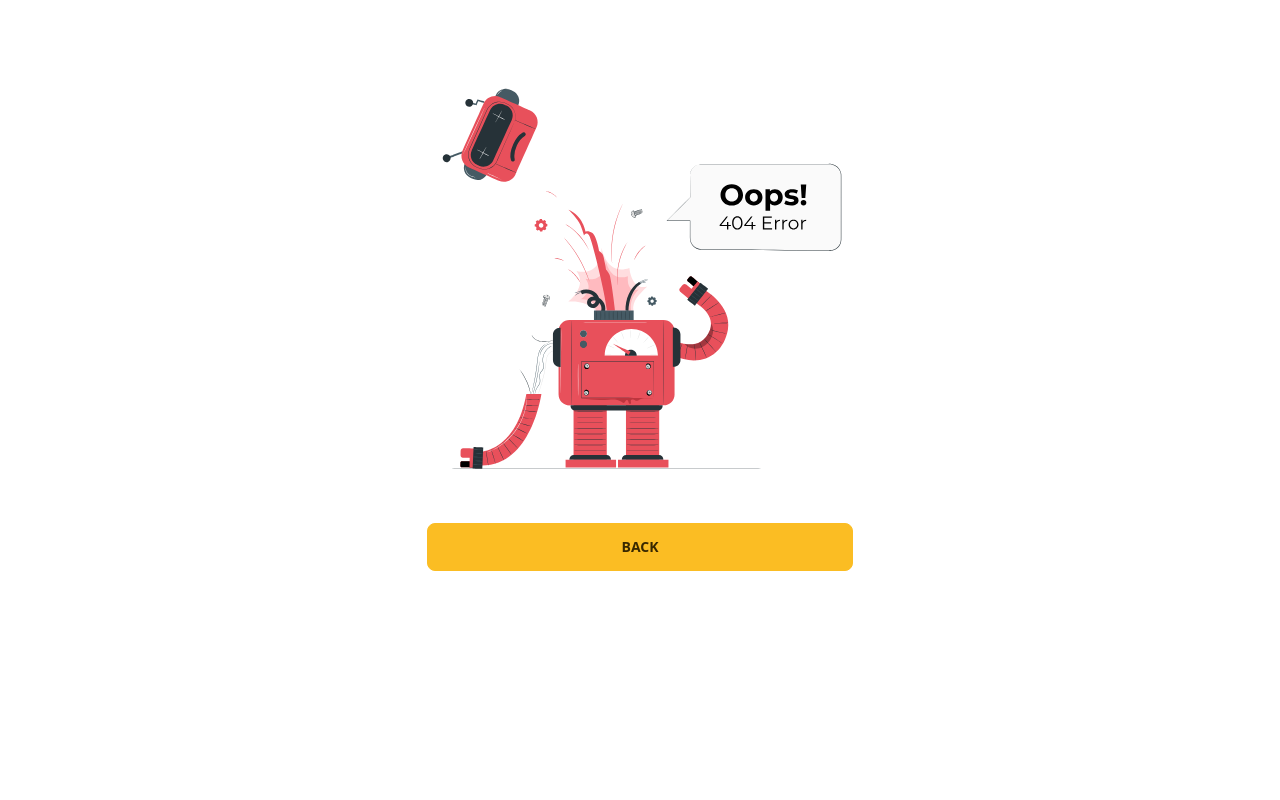
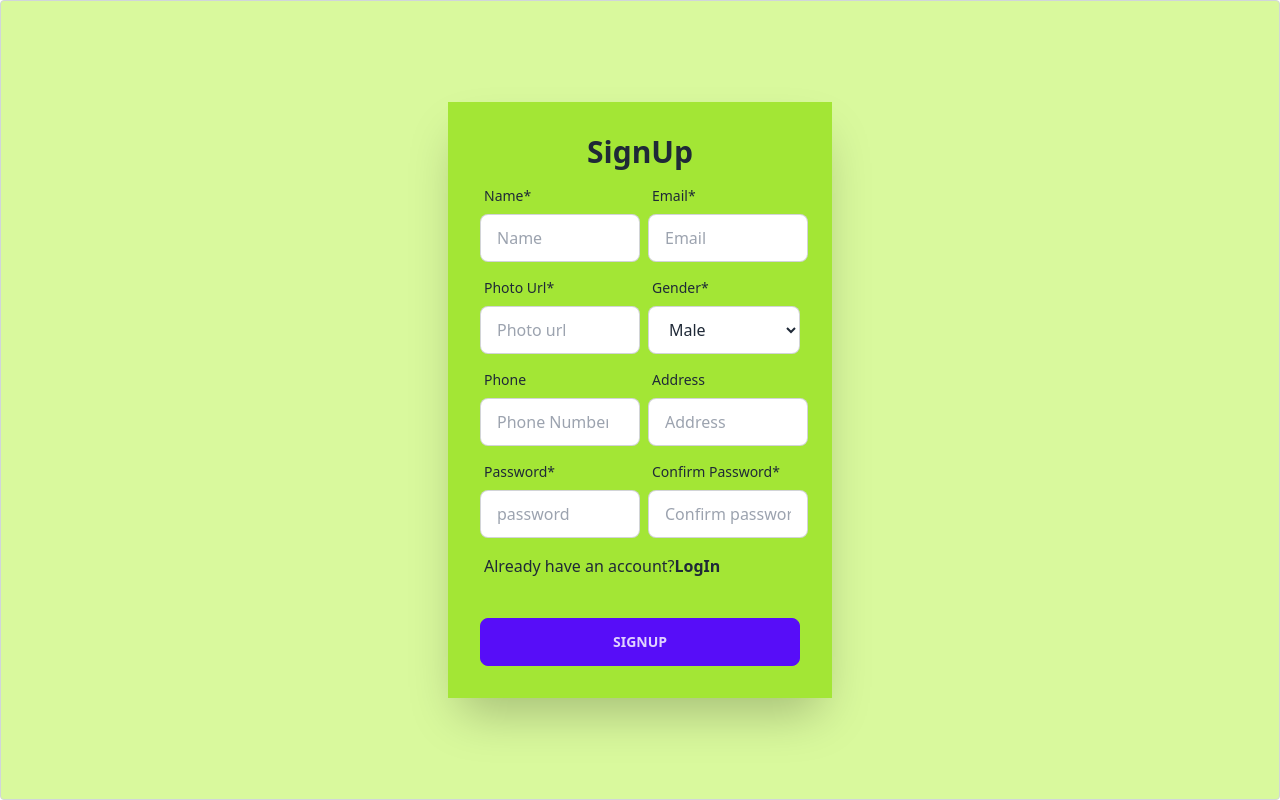
Before and after one commit to MuhiuddinSamim/Ollo, a React (Vite) app: page /signUp in a window 1280 px wide. Before the commit this address had no page. Built offline with nearby package versions, Linux system fonts and the light colour scheme.

Commit message:
more line added

```diff
--- a/src/Components/SignIn/LogIn.jsx
+++ b/src/Components/SignIn/LogIn.jsx
@@ -1,11 +1,13 @@
 import React from 'react';
+import { Link, NavLink } from 'react-router-dom';
 
 const LogIn = () => {
     return (
 
-
-    <div className="card flex-shrink-0 w-full max-w-sm shadow-2xl bg-base-100">
+    <div  className="border border-gray-300 rounded p-6 bg-lime-200 h-screen flex flex-col justify-center items-center">
+         <div className="card flex-shrink-0 w-full max-w-sm shadow-2xl bg-base-100">
       <div className="card-body">
+        <h1 className='text-3xl text-center font-bold'>LogIn</h1>
         <div className="form-control">
           <label className="label">
             <span className="label-text">Email</span>
@@ -18,7 +20,8 @@ const LogIn = () => {
           </label>
           <input type="text" placeholder="password" className="input input-bordered" />
           <label className="label">
-            <a href="#" className="label-text-alt link link-hover">Forgot password?</a>
+            <p>New to OllO?Please <span className='font-bold'><NavLink to='/signUp'>SignUp</NavLink></span></p>
+
           </label>
         </div>
         <div className="form-control mt-6">
@@ -26,6 +29,8 @@ const LogIn = () => {
         </div>
       </div>
     </div>
+    </div>
+
 
     );
 };
--- /dev/null
+++ b/src/Components/SignUp/SignUp.jsx
@@ -0,0 +1,148 @@
+
+import React from 'react';
+import { NavLink } from 'react-router-dom';
+import { useForm } from 'react-hook-form';
+
+const SignUp = () => {
+  const { register, handleSubmit, formState: { errors }  } = useForm();
+
+  const onSubmit = (data) => {
+    console.log(data);
+    // Handle form submission logic here
+  };
+
+  return (
+    <div className="border border-gray-300 rounded px-2 bg-lime-200 h-screen flex flex-col justify-center items-center">
+      <div className="card flex-shrink-0 w-full max-w-sm shadow-2xl bg-base-100">
+        <form onSubmit={handleSubmit(onSubmit)} className="card-body bg-lime-400">
+          <h1 className="text-3xl text-center font-bold">SignUp</h1>
+          <div className="md:flex gap-2">
+            <div className="form-control md:w-1/2">
+              <label className="label">
+                <span className="label-text">Name*</span>
+              </label>
+              <input
+                type="text"
+                {...register('name', { required: true })}
+                placeholder="Name"
+                className="input input-bordered"
+              />
+            </div>
+            <div className="form-control md:w-1/2">
+              <label className="label">
+                <span className="label-text">Email*</span>
+              </label>
+              <input
+                type="email"
+                {...register('email', { required: true })}
+                placeholder="Email"
+                className="input input-bordered"
+              />
+            </div>
+          </div>
+
+          <div className="md:flex gap-2">
+            <div className="form-control md:w-1/2">
+              <label className="label">
+                <span className="label-text">Photo Url*</span>
+              </label>
+              <input
+                type="text"
+                {...register('photo', { required: true })}
+                placeholder="Photo url"
+                className="input input-bordered"
+              />
+            </div>
+            <div className="form-control md:w-1/2">
+              <label className="label">
+                <span className="label-text">Gender*</span>
+              </label>
+              <select
+                {...register('gender', { required: true })}
+                className="input input-bordered"
+              >
+                <option value="male">Male</option>
+                <option value="female">Female</option>
+              </select>
+            </div>
+          </div>
+
+          <div className="md:flex gap-2">
+            <div className="form-control md:w-1/2">
+              <label className="label">
+                <span className="label-text">Phone</span>
+              </label>
+              <input
+                type="number"
+                placeholder="Phone Number"
+                className="input input-bordered"
+              />
+            </div>
+            <div className="form-control md:w-1/2">
+              <label className="label">
+                <span className="label-text">Address</span>
+              </label>
+              <input
+                type="text"
+                placeholder="Address"
+                className="input input-bordered"
+              />
+            </div>
+          </div>
+
+          <div className="md:flex gap-2">
+            <div className="form-control md:w-1/2">
+              <label className="label">
+                <span className="label-text">Password*</span>
+              </label>
+              {/* <input
+                type="password"
+                {...register('password', { required: true })}
+                placeholder="Password"
+                className="input input-bordered"
+              /> */}
+                <input type="password"  {...register("password", {
+                                    required: true,
+                                    minLength: 6,
+                                    maxLength: 20,
+                                    pattern: /(?=.*[A-Z])(?=.*[!@#$&*])(?=.*[0-9])(?=.*[a-z])/
+                                })} placeholder="password" className="input input-bordered" />
+                                    {errors.password?.type === 'required' && <p className="text-red-600">Password is required</p>}
+                                {errors.password?.type === 'minLength' && <p className="text-red-600">Password must be 6 characters</p>}
+                                {errors.password?.type === 'maxLength' && <p className="text-red-600">Password must be less than 20 characters</p>}
+                                {errors.password?.type === 'pattern' && <p className="text-red-600">Password must have one Uppercase one lower case, one number and one special character.</p>}
+            </div>
+            <div className="form-control md:w-1/2">
+              <label className="label">
+                <span className="label-text">Confirm Password*</span>
+              </label>
+              <input
+                type="password"
+                {...register('confirm', { required: true })}
+                placeholder="Confirm password"
+                className="input input-bordered"
+              />
+            </div>
+          </div>
+
+          <label className="label">
+            <p>
+              Already have an account?
+              <span className="font-bold">
+                <NavLink to="/logIn">LogIn</NavLink>
+              </span>
+            </p>
+          </label>
+
+          <div className="form-control mt-6">
+            <button type="submit" className="btn btn-primary">
+              SignUp
+            </button>
+          </div>
+        </form>
+      </div>
+    </div>
+  );
+};
+
+export default SignUp;
--- a/src/Route/Routes.jsx
+++ b/src/Route/Routes.jsx
@@ -5,6 +5,7 @@ import Main from "../LayOut/Main";
 import Home from "../Home/Home";
 import ErrorPage from "../Components/ErrorPage/Error";
 import LogIn from "../Components/SignIn/LogIn";
+import SignUp from "../Components/SignUp/Signup";
 
 const router = createBrowserRouter([
   {
@@ -21,6 +22,10 @@ const router = createBrowserRouter([
   {
      path:"/logIn",
      element:<LogIn></LogIn>
+  },
+  {
+     path:"/signUp",
+     element:<SignUp></SignUp>
   }
 ]);
 
```
